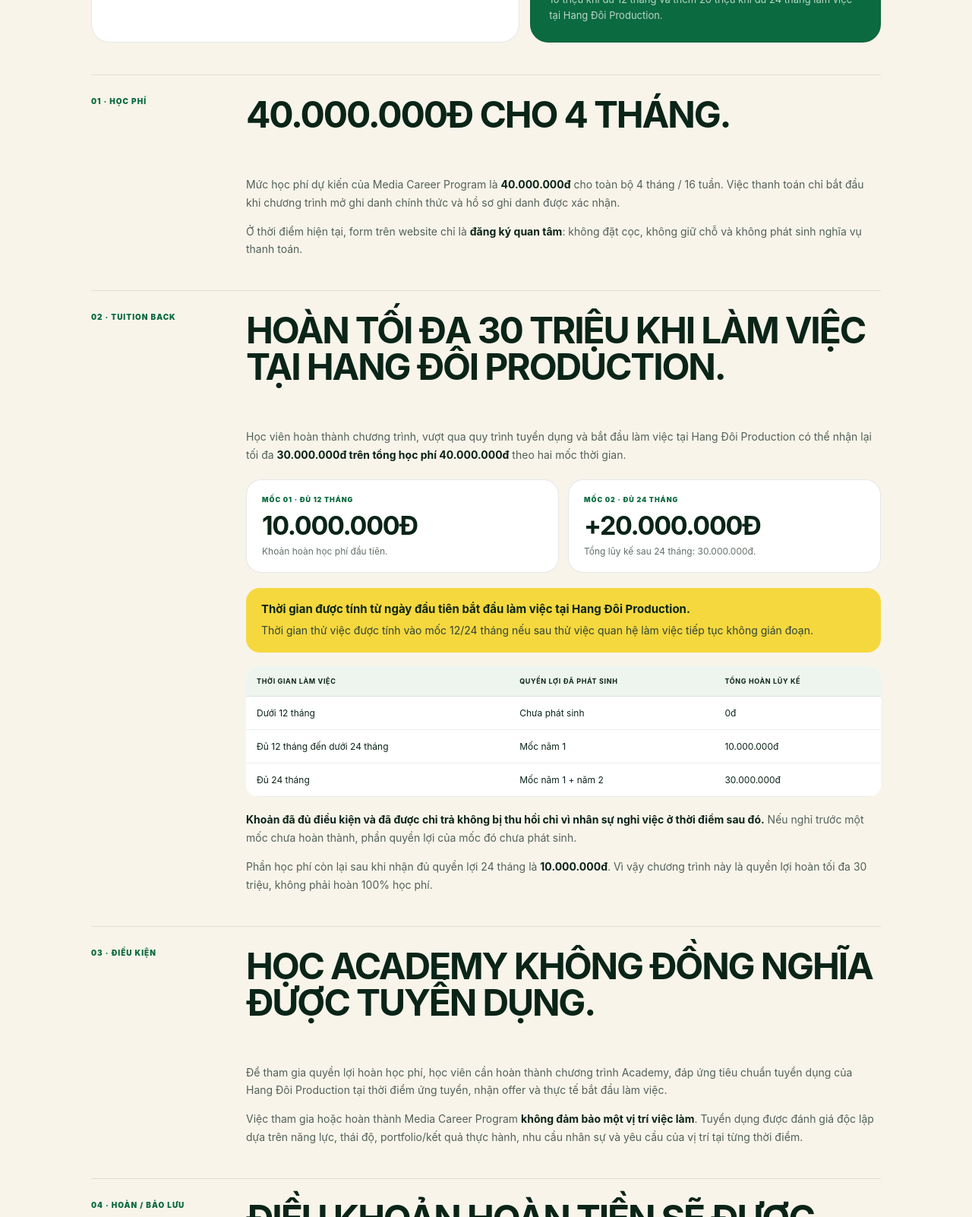
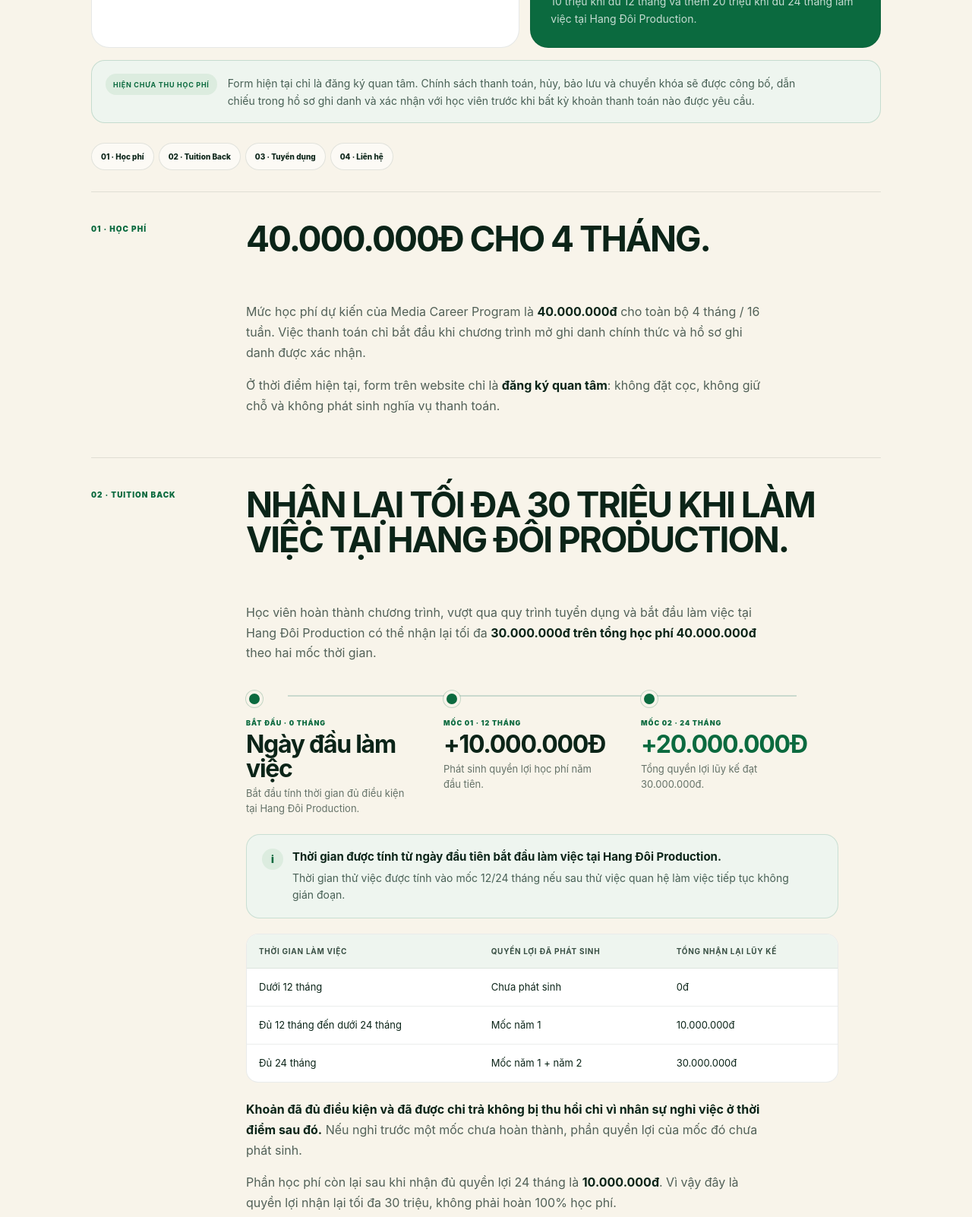
Before and after one commit to hangdoivn/hangdoi_academy, a plain HTML site: page site/media-career-policy.html in a window 1280 px wide. Shown: the part 679-2281 px from the top of the page at 76% size. Drawn offline with Linux system fonts and the light colour scheme.

Commit message:
Refine Media Career policy UX (#36)

```diff
--- a/site/media-career-policy.html
+++ b/site/media-career-policy.html
@@ -4,7 +4,7 @@
 <meta charset="utf-8">
 <meta name="viewport" content="width=device-width,initial-scale=1">
 <title>Chính sách Media Career Program | Hang Đôi Academy</title>
-<meta name="description" content="Chính sách học phí và quyền lợi hoàn học phí khi làm việc tại Hang Đôi Production dành cho học viên Media Career Program.">
+<meta name="description" content="Chính sách học phí và quyền lợi nhận lại học phí khi làm việc tại Hang Đôi Production dành cho học viên Media Career Program.">
 <meta name="robots" content="noindex,follow">
 <link rel="canonical" href="https://academy.hangdoiproduction.com/media-career-program/policy/">
 <link rel="icon" type="image/svg+xml" href="/logo-academy.svg">
@@ -12,8 +12,9 @@
 <style>
 *{box-sizing:border-box}
 html{scroll-behavior:smooth}
-body{margin:0;background:#f8f4ea;color:#0b2418;font-family:Inter,Arial,sans-serif}
+body{margin:0;background:#f8f4ea;color:#0b2418;font-family:Inter,Arial,sans-serif;-webkit-font-smoothing:antialiased}
 a{color:inherit}
+a:focus-visible{outline:2px solid #0b6a3f;outline-offset:4px;border-radius:4px}
 .wrap{width:min(calc(100% - 36px),1040px);margin:auto}
 header{position:sticky;top:0;z-index:10;background:rgba(248,244,234,.94);backdrop-filter:blur(14px);border-bottom:1px solid rgba(11,36,24,.1)}
 .nav{min-height:70px;display:flex;align-items:center;justify-content:space-between;gap:18px}
@@ -25,43 +26,86 @@ h1{margin:12px 0 0;max-width:850px;font-size:clamp(44px,7vw,86px);line-height:.9
 .lead{max-width:760px;margin:22px 0 0;font-size:17px;line-height:1.65;color:#536158}
 .meta{display:flex;flex-wrap:wrap;gap:8px;margin-top:24px}
 .meta span{padding:8px 11px;border-radius:999px;background:#fff;border:1px solid rgba(11,36,24,.1);font-size:9px;font-weight:850}
-.summary{display:grid;grid-template-columns:1.1fr .9fr;gap:14px;margin:28px 0 42px}
-.card{padding:24px;border-radius:24px;background:#fff;border:1px solid rgba(11,36,24,.1)}
+main{padding-bottom:80px}
+.summary{display:grid;grid-template-columns:1.1fr .9fr;gap:14px;margin:28px 0 16px}
+.card{padding:26px;border-radius:24px;background:#fff;border:1px solid rgba(11,36,24,.1)}
 .card.green{background:#0b6a3f;color:#fff}
-.card small{display:block;font-size:9px;font-weight:950;letter-spacing:.1em;text-transform:uppercase;opacity:.65}
-.card strong{display:block;margin-top:10px;font-size:clamp(26px,4vw,46px);line-height:1;letter-spacing:-.045em}
-.card p{margin:12px 0 0;font-size:13px;line-height:1.6;opacity:.72}
-main{padding-bottom:76px}
-section.policy{padding:28px 0;border-top:1px solid rgba(11,36,24,.1)}
+.card small{display:block;font-size:9px;font-weight:950;letter-spacing:.1em;text-transform:uppercase;opacity:.68}
+.card strong{display:block;margin-top:10px;font-size:clamp(28px,4vw,46px);line-height:1;letter-spacing:-.045em}
+.card p{margin:12px 0 0;font-size:14px;line-height:1.6;opacity:.76}
+.status-note{display:grid;grid-template-columns:auto 1fr;gap:14px;align-items:start;margin:0 0 18px;padding:17px 18px;border:1px solid rgba(11,106,63,.18);border-radius:18px;background:#eef5ef}
+.status-note b{display:inline-flex;align-items:center;min-height:28px;padding:0 10px;border-radius:999px;background:#dcecdf;color:#0b6a3f;font-size:9px;letter-spacing:.08em;white-space:nowrap}
+.status-note p{margin:1px 0 0;max-width:760px;color:#486055;font-size:14px;line-height:1.65}
+.quicknav{display:flex;align-items:center;gap:6px;overflow:auto;padding:8px 0 28px;scrollbar-width:none}
+.quicknav::-webkit-scrollbar{display:none}
+.quicknav a{display:inline-flex;align-items:center;min-height:36px;padding:0 12px;border:1px solid rgba(11,36,24,.11);border-radius:999px;background:rgba(255,255,255,.52);text-decoration:none;white-space:nowrap;font-size:10px;font-weight:850}
+.quicknav a:hover{background:#fff}
+section.policy{scroll-margin-top:88px;padding:38px 0;border-top:1px solid rgba(11,36,24,.1)}
 .section-head{display:grid;grid-template-columns:180px 1fr;gap:24px;align-items:start}
-.section-no{font-size:10px;font-weight:950;letter-spacing:.1em;color:#0b6a3f}
-h2{margin:0;font-size:clamp(28px,4vw,48px);line-height:1;letter-spacing:-.045em}
-.content{grid-column:2;margin-top:18px}
-.content p,.content li{font-size:14px;line-height:1.7;color:#526158}
+.section-no{padding-top:4px;font-size:10px;font-weight:950;letter-spacing:.1em;color:#0b6a3f}
+h2{margin:0;max-width:780px;line-height:1;letter-spacing:-.045em}
+.policy-major h2{font-size:clamp(32px,4vw,46px)}
+.policy-secondary h2{font-size:clamp(28px,3.2vw,36px)}
+.content{grid-column:2;margin-top:20px;max-width:780px}
+.content p,.content li{font-size:16px;line-height:1.68;color:#526158}
+.content p{max-width:690px}
 .content strong{color:#0b2418}
-.timeline{display:grid;grid-template-columns:1fr 1fr;gap:12px;margin:20px 0}
-.milestone{padding:20px;border-radius:20px;background:#fff;border:1px solid rgba(11,36,24,.1)}
-.milestone small{display:block;color:#0b6a3f;font-size:9px;font-weight:950;letter-spacing:.1em}
-.milestone b{display:block;margin-top:8px;font-size:34px;letter-spacing:-.04em}
-.milestone span{display:block;margin-top:6px;font-size:12px;color:#657268}
-.note{margin-top:18px;padding:18px 20px;border-radius:18px;background:#f5d83d}
-.note strong{display:block;font-size:15px}
-.note p{margin:7px 0 0!important;color:#314338!important}
-table{width:100%;border-collapse:collapse;margin:18px 0;background:#fff;border-radius:16px;overflow:hidden}
-th,td{padding:14px;text-align:left;border-bottom:1px solid rgba(11,36,24,.08);font-size:12px}
-th{background:#eef5ef;font-size:9px;letter-spacing:.07em;text-transform:uppercase}
+.benefit-timeline{position:relative;display:grid;grid-template-columns:repeat(3,1fr);gap:0;margin:32px 0 24px;padding-top:27px}
+.benefit-timeline:before{content:"";position:absolute;left:7%;right:7%;top:10px;height:2px;background:#cad9ce}
+.timeline-step{position:relative;padding:14px 18px 0 0}
+.timeline-step:before{content:"";position:absolute;top:-23px;left:0;width:14px;height:14px;border:4px solid #f8f4ea;border-radius:50%;background:#0b6a3f;box-shadow:0 0 0 1px rgba(11,106,63,.22)}
+.timeline-step small{display:block;color:#0b6a3f;font-size:9px;font-weight:950;letter-spacing:.1em;text-transform:uppercase}
+.timeline-step b{display:block;margin-top:7px;font-size:clamp(23px,3vw,32px);line-height:1;letter-spacing:-.04em}
+.timeline-step span{display:block;margin-top:7px;max-width:210px;font-size:13px;line-height:1.5;color:#657268}
+.timeline-step.total b{color:#0b6a3f}
+.employment-note{display:grid;grid-template-columns:28px 1fr;gap:12px;margin:20px 0;padding:18px 20px;border:1px solid rgba(11,106,63,.16);border-radius:18px;background:#eef5ef}
+.employment-note .icon{display:flex;width:28px;height:28px;align-items:center;justify-content:center;border-radius:50%;background:#dcecdf;color:#0b6a3f;font-size:13px;font-weight:950}
+.employment-note strong{display:block;font-size:15px;line-height:1.45}
+.employment-note p{margin:6px 0 0!important;max-width:660px!important;color:#486055!important;font-size:14px!important;line-height:1.6!important}
+.table-wrap{overflow-x:auto;margin:20px 0 22px;border:1px solid rgba(11,36,24,.09);border-radius:16px;background:#fff}
+table{width:100%;min-width:620px;border-collapse:collapse}
+th,td{padding:15px 16px;text-align:left;border-bottom:1px solid rgba(11,36,24,.08);font-size:13px;line-height:1.45}
+th{background:#eef5ef;color:#395044;font-size:10px;letter-spacing:.07em;text-transform:uppercase}
+tbody tr:last-child td{border-bottom:0}
+.contact-actions{display:flex;flex-wrap:wrap;gap:10px;margin-top:20px}
+.contact-actions a{display:inline-flex;align-items:center;justify-content:center;min-height:44px;padding:0 16px;border-radius:999px;text-decoration:none;font-size:11px;font-weight:900}
+.contact-actions .primary{background:#0b6a3f;color:#fff}
+.contact-actions .secondary{border:1px solid rgba(11,36,24,.14);background:#fff}
 footer{padding:26px 0;background:#0b2418;color:#fff}
 .foot{display:flex;justify-content:space-between;gap:20px;align-items:center}
 .foot span{font-size:9px;color:rgba(255,255,255,.5)}
+.foot nav{display:flex;flex-wrap:wrap;gap:16px}
 .foot a{font-size:10px;font-weight:900;text-decoration:none}
 @media(max-width:760px){
+  .wrap{width:min(calc(100% - 28px),1040px)}
   .hero{padding-top:48px}
-  .summary,.section-head,.timeline{grid-template-columns:1fr}
-  .content{grid-column:1}
+  .nav{min-height:62px}
+  .nav img{width:155px}
+  .nav a:last-child{font-size:9px}
+  h1{font-size:clamp(42px,14vw,64px)}
+  .lead{font-size:15px}
+  .summary,.section-head{grid-template-columns:1fr}
+  .card{padding:22px}
+  .status-note{grid-template-columns:1fr}
+  .status-note b{justify-self:start}
+  .quicknav{margin-right:-14px;padding-bottom:22px}
+  section.policy{padding:32px 0}
   .section-no{margin-bottom:-8px}
+  .policy-major h2{font-size:clamp(30px,9vw,38px)}
+  .policy-secondary h2{font-size:clamp(27px,8vw,33px)}
+  .content{grid-column:1;margin-top:12px}
+  .content p,.content li{font-size:15px;line-height:1.68}
+  .benefit-timeline{grid-template-columns:1fr;margin:28px 0 20px;padding:0 0 0 28px;gap:24px}
+  .benefit-timeline:before{left:7px;right:auto;top:5px;bottom:5px;width:2px;height:auto}
+  .timeline-step{padding:0}
+  .timeline-step:before{top:3px;left:-28px}
+  .timeline-step span{max-width:none}
+  .employment-note{grid-template-columns:24px 1fr;padding:16px}
+  .employment-note .icon{width:24px;height:24px}
   .foot{align-items:flex-start;flex-direction:column}
-  .nav img{width:155px}
+  .foot nav{gap:12px}
 }
+@media(prefers-reduced-motion:reduce){html{scroll-behavior:auto}}
 </style>
 </head>
 <body>
@@ -75,7 +119,7 @@ footer{padding:26px 0;background:#0b2418;color:#fff}
 <div class="wrap hero">
   <div class="kicker">Media Career Program · Policy</div>
   <h1>CHÍNH SÁCH<br>CHƯƠNG TRÌNH.</h1>
-  <p class="lead">Thông tin về học phí và quyền lợi hoàn học phí dành cho học viên Media Career Program khi sau đó trở thành nhân sự Hang Đôi Production.</p>
+  <p class="lead">Thông tin về học phí và quyền lợi nhận lại học phí dành cho học viên Media Career Program khi sau đó trở thành nhân sự Hang Đôi Production.</p>
   <div class="meta"><span>CẬP NHẬT 28/09/2026</span><span>HỌC PHÍ DỰ KIẾN 40.000.000Đ</span><span>ĐANG Ở GIAI ĐOẠN ĐĂNG KÝ QUAN TÂM</span></div>
 </div>
 
@@ -88,12 +132,24 @@ footer{padding:26px 0;background:#0b2418;color:#fff}
     </article>
     <article class="card green">
       <small>Quyền lợi khi làm việc tại Production</small>
-      <strong>HOÀN TỐI ĐA 30 TRIỆU</strong>
+      <strong>NHẬN LẠI TỐI ĐA 30 TRIỆU</strong>
       <p>10 triệu khi đủ 12 tháng và thêm 20 triệu khi đủ 24 tháng làm việc tại Hang Đôi Production.</p>
     </article>
   </div>
 
-  <section class="policy" id="tuition">
+  <aside class="status-note" aria-label="Trạng thái thu học phí">
+    <b>HIỆN CHƯA THU HỌC PHÍ</b>
+    <p>Form hiện tại chỉ là đăng ký quan tâm. Chính sách thanh toán, hủy, bảo lưu và chuyển khóa sẽ được công bố, dẫn chiếu trong hồ sơ ghi danh và xác nhận với học viên trước khi bất kỳ khoản thanh toán nào được yêu cầu.</p>
+  </aside>
+
+  <nav class="quicknav" aria-label="Đi nhanh trong chính sách">
+    <a href="#tuition">01 · Học phí</a>
+    <a href="#tuition-back">02 · Tuition Back</a>
+    <a href="#eligibility">03 · Tuyển dụng</a>
+    <a href="#contact">04 · Liên hệ</a>
+  </nav>
+
+  <section class="policy policy-major" id="tuition">
     <div class="section-head">
       <div class="section-no">01 · HỌC PHÍ</div>
       <h2>40.000.000Đ CHO 4 THÁNG.</h2>
@@ -104,74 +160,77 @@ footer{padding:26px 0;background:#0b2418;color:#fff}
     </div>
   </section>
 
-  <section class="policy" id="tuition-back">
+  <section class="policy policy-major" id="tuition-back">
     <div class="section-head">
       <div class="section-no">02 · TUITION BACK</div>
-      <h2>HOÀN TỐI ĐA 30 TRIỆU KHI LÀM VIỆC TẠI HANG ĐÔI PRODUCTION.</h2>
+      <h2>NHẬN LẠI TỐI ĐA 30 TRIỆU KHI LÀM VIỆC TẠI HANG ĐÔI PRODUCTION.</h2>
       <div class="content">
         <p>Học viên hoàn thành chương trình, vượt qua quy trình tuyển dụng và bắt đầu làm việc tại Hang Đôi Production có thể nhận lại tối đa <strong>30.000.000đ trên tổng học phí 40.000.000đ</strong> theo hai mốc thời gian.</p>
 
-        <div class="timeline">
-          <article class="milestone">
-            <small>MỐC 01 · ĐỦ 12 THÁNG</small>
-            <b>10.000.000Đ</b>
-            <span>Khoản hoàn học phí đầu tiên.</span>
-          </article>
-          <article class="milestone">
-            <small>MỐC 02 · ĐỦ 24 THÁNG</small>
+        <div class="benefit-timeline" aria-label="Timeline quyền lợi học phí">
+          <div class="timeline-step">
+            <small>BẮT ĐẦU · 0 THÁNG</small>
+            <b>Ngày đầu làm việc</b>
+            <span>Bắt đầu tính thời gian đủ điều kiện tại Hang Đôi Production.</span>
+          </div>
+          <div class="timeline-step">
+            <small>MỐC 01 · 12 THÁNG</small>
+            <b>+10.000.000Đ</b>
+            <span>Phát sinh quyền lợi học phí năm đầu tiên.</span>
+          </div>
+          <div class="timeline-step total">
+            <small>MỐC 02 · 24 THÁNG</small>
             <b>+20.000.000Đ</b>
-            <span>Tổng lũy kế sau 24 tháng: 30.000.000đ.</span>
-          </article>
+            <span>Tổng quyền lợi lũy kế đạt 30.000.000đ.</span>
+          </div>
         </div>
 
-        <div class="note">
+        <div class="employment-note">
+          <div class="icon" aria-hidden="true">i</div>
+          <div>
             <strong>Thời gian được tính từ ngày đầu tiên bắt đầu làm việc tại Hang Đôi Production.</strong>
             <p>Thời gian thử việc được tính vào mốc 12/24 tháng nếu sau thử việc quan hệ làm việc tiếp tục không gián đoạn.</p>
           </div>
+        </div>
 
+        <div class="table-wrap">
           <table>
-          <thead><tr><th>Thời gian làm việc</th><th>Quyền lợi đã phát sinh</th><th>Tổng hoàn lũy kế</th></tr></thead>
+            <thead><tr><th>Thời gian làm việc</th><th>Quyền lợi đã phát sinh</th><th>Tổng nhận lại lũy kế</th></tr></thead>
             <tbody>
               <tr><td>Dưới 12 tháng</td><td>Chưa phát sinh</td><td>0đ</td></tr>
               <tr><td>Đủ 12 tháng đến dưới 24 tháng</td><td>Mốc năm 1</td><td>10.000.000đ</td></tr>
               <tr><td>Đủ 24 tháng</td><td>Mốc năm 1 + năm 2</td><td>30.000.000đ</td></tr>
             </tbody>
           </table>
+        </div>
 
         <p><strong>Khoản đã đủ điều kiện và đã được chi trả không bị thu hồi chỉ vì nhân sự nghỉ việc ở thời điểm sau đó.</strong> Nếu nghỉ trước một mốc chưa hoàn thành, phần quyền lợi của mốc đó chưa phát sinh.</p>
-        <p>Phần học phí còn lại sau khi nhận đủ quyền lợi 24 tháng là <strong>10.000.000đ</strong>. Vì vậy chương trình này là quyền lợi hoàn tối đa 30 triệu, không phải hoàn 100% học phí.</p>
+        <p>Phần học phí còn lại sau khi nhận đủ quyền lợi 24 tháng là <strong>10.000.000đ</strong>. Vì vậy đây là quyền lợi nhận lại tối đa 30 triệu, không phải hoàn 100% học phí.</p>
       </div>
     </div>
   </section>
 
-  <section class="policy" id="eligibility">
+  <section class="policy policy-secondary" id="eligibility">
     <div class="section-head">
-      <div class="section-no">03 · ĐIỀU KIỆN</div>
-      <h2>HỌC ACADEMY KHÔNG ĐỒNG NGHĨA ĐƯỢC TUYỂN DỤNG.</h2>
+      <div class="section-no">03 · TUYỂN DỤNG</div>
+      <h2>TUYỂN DỤNG LÀ MỘT QUY TRÌNH ĐỘC LẬP.</h2>
       <div class="content">
-        <p>Để tham gia quyền lợi hoàn học phí, học viên cần hoàn thành chương trình Academy, đáp ứng tiêu chuẩn tuyển dụng của Hang Đôi Production tại thời điểm ứng tuyển, nhận offer và thực tế bắt đầu làm việc.</p>
+        <p>Để tham gia quyền lợi học phí, học viên cần hoàn thành chương trình Academy, đáp ứng tiêu chuẩn tuyển dụng của Hang Đôi Production tại thời điểm ứng tuyển, nhận offer và thực tế bắt đầu làm việc.</p>
         <p>Việc tham gia hoặc hoàn thành Media Career Program <strong>không đảm bảo một vị trí việc làm</strong>. Tuyển dụng được đánh giá độc lập dựa trên năng lực, thái độ, portfolio/kết quả thực hành, nhu cầu nhân sự và yêu cầu của vị trí tại từng thời điểm.</p>
       </div>
     </div>
   </section>
 
-  <section class="policy" id="refund-deferral">
+  <section class="policy policy-secondary" id="contact">
     <div class="section-head">
-      <div class="section-no">04 · HOÀN / BẢO LƯU</div>
-      <h2>ĐIỀU KHOẢN HOÀN TIỀN SẼ ĐƯỢC CÔNG BỐ TRƯỚC KHI THU HỌC PHÍ.</h2>
-      <div class="content">
-        <p>Hang Đôi Academy hiện chưa thu phí cho bước đăng ký quan tâm. Chính sách hoàn tiền, bảo lưu, chuyển khóa và xử lý trường hợp chương trình thay đổi lịch sẽ được công bố trong hồ sơ ghi danh trước khi học viên thực hiện thanh toán.</p>
-        <p>Điều khoản áp dụng tại thời điểm thanh toán sẽ là phiên bản được đính kèm hoặc dẫn chiếu trong hồ sơ/thoả thuận ghi danh chính thức.</p>
-      </div>
-    </div>
-  </section>
-
-  <section class="policy" id="contact">
-    <div class="section-head">
-      <div class="section-no">05 · LIÊN HỆ</div>
+      <div class="section-no">04 · LIÊN HỆ</div>
       <h2>CẦN LÀM RÕ TRƯỚC KHI ĐĂNG KÝ?</h2>
       <div class="content">
         <p>Hotline Hang Đôi Academy: <strong><a href="tel:+84888445997">0888 445 997</a></strong><br>Địa chỉ: <strong>98 Điện Biên Phủ, Đà Nẵng</strong>.</p>
+        <div class="contact-actions">
+          <a class="primary" href="/media-career-program/apply/">ĐĂNG KÝ QUAN TÂM →</a>
+          <a class="secondary" href="/media-career-program/">XEM LẠI CHƯƠNG TRÌNH</a>
+        </div>
       </div>
     </div>
   </section>
@@ -180,7 +239,10 @@ footer{padding:26px 0;background:#0b2418;color:#fff}
 <footer>
   <div class="wrap foot">
     <span>© 2026 HANG ĐÔI ACADEMY · MEDIA CAREER PROGRAM</span>
-    <a href="/media-career-program/">QUAY LẠI CHƯƠNG TRÌNH →</a>
+    <nav aria-label="Liên kết cuối trang">
+      <a href="/media-career-program/">CHƯƠNG TRÌNH</a>
+      <a href="/media-career-program/apply/">ĐĂNG KÝ QUAN TÂM →</a>
+    </nav>
   </div>
 </footer>
 </body>
```
Lines whose indentation alone changed are shown as unchanged.
